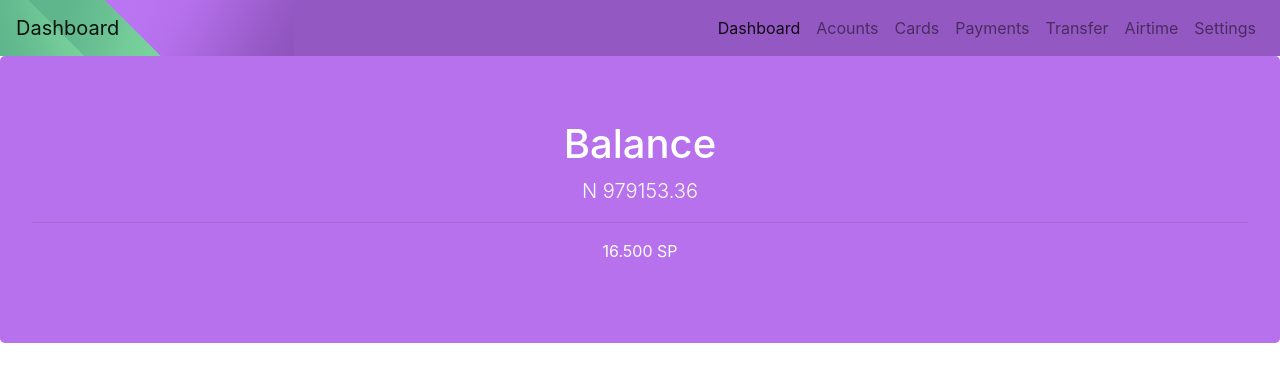
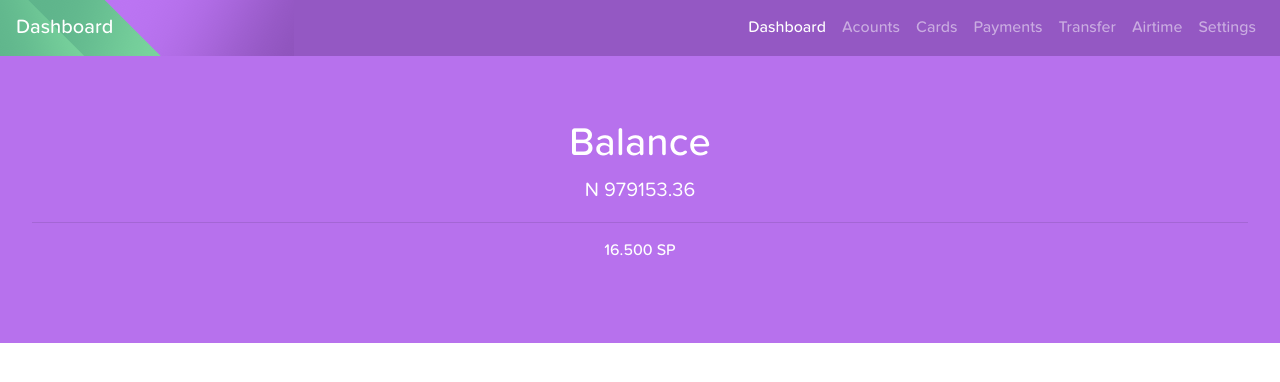
Before and after one commit to adekay/seedstars-second-question, a plain HTML site: page index.html in a window 1280 px wide. Drawn offline with Linux system fonts and the light colour scheme.

Commit message:
font added

```diff
--- a/index.html
+++ b/index.html
@@ -10,7 +10,7 @@
 </head>
 
 <body>
-    <nav class="navbar navbar-expand-lg navbar-light">
+    <nav class="navbar navbar-expand-lg navbar-dark">
         <a class="navbar-brand" href="#">Dashboard</a>
         <button class="navbar-toggler" type="button" data-toggle="collapse" data-target="#navbarNav" aria-controls="navbarNav" aria-expanded="false" aria-label="Toggle navigation">
     <span class="navbar-toggler-icon"></span>
--- a/stylesheets/main.css
+++ b/stylesheets/main.css
@@ -1,3 +1,36 @@
+
+@font-face {
+    font-family: 'Proxima Nova Soft';
+    font-style: normal;
+    font-weight: 300;
+    src: url("../Assets/Fonts/ProximaNovaSoft/ProximaNovaSoft-Regular.otf") format("opentype");
+}
+
+@font-face {
+    font-family: 'Proxima Nova Soft';
+    font-style: normal;
+    font-weight: 500;
+    src: url("../Assets/Fonts/ProximaNovaSoft/ProximaNovaSoft-Medium.otf") format("opentype");
+}
+
+@font-face {
+    font-family: 'Proxima Nova Soft';
+    font-style: normal;
+    font-weight: 700;
+    src: url("../Assets/Fonts/ProximaNovaSoft/ProximaNovaSoft-Semibold.otf") format("opentype");
+}
+
+@font-face {
+    font-family: 'Proxima Nova Soft';
+    font-style: normal;
+    font-weight: 900;
+    src: url("../Assets/Fonts/ProximaNovaSoft/ProximaNovaSoft-Bold.otf") format("opentype");
+}
+
+body {
+    font-family: 'Proxima Nova Soft';
+}
+
 .navbar {
     background-image: url(../Assets/Images/Side_Menu/menu-header-bg.png);
     background-repeat: no-repeat;
@@ -7,4 +40,5 @@
 .jumbotron {
     background-color: #b771ed;
     color: #fff;
+    border-radius: 0px;
 }
```
Also changed, not shown: Assets/Fonts/ProximaNovaSoft/ProximaNovaSoft-Bold.otf (renamed from Assets/Fonts/Proxima Nova Soft/ProximaNovaSoft-Bold.otf), Assets/Fonts/ProximaNovaSoft/ProximaNovaSoft-Medium.otf (renamed from Assets/Fonts/Proxima Nova Soft/ProximaNovaSoft-Medium.otf), Assets/Fonts/ProximaNovaSoft/ProximaNovaSoft-Regular.otf (renamed from Assets/Fonts/Proxima Nova Soft/ProximaNovaSoft-Regular.otf), Assets/Fonts/ProximaNovaSoft/ProximaNovaSoft-Semibold.otf (renamed from Assets/Fonts/Proxima Nova Soft/ProximaNovaSoft-Semibold.otf).
